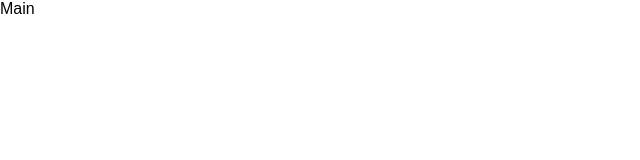
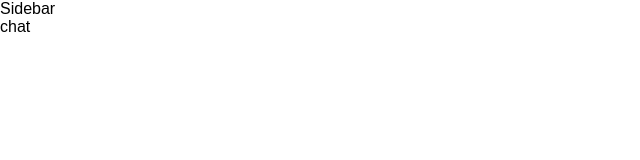
Before and after one commit to samkravitz/chatarang, a React (Create React App) app: page / in a window 1280 px wide. Shown: the top 160 px of the page, without its empty margins (0-640 px from the left). Built offline with nearby package versions, Linux system fonts and the light colour scheme.

Commit message:
Add 'Sidebar' and 'Chat' components

```diff
--- /dev/null
+++ b/src/Chat.js
@@ -0,0 +1,13 @@
+import React, {Component} from 'react'
+
+class Chat extends Component{
+    render(){
+        return(
+            <div className= "chat">
+            chat
+            </div>
+        )
+    }
+}
+
+export default Chat
--- a/src/Main.js
+++ b/src/Main.js
@@ -1,10 +1,14 @@
 import React, {Component} from 'react'
+
+import Sidebar from './Sidebar'
+import Chat from './Chat'
 
 class Main extends Component{
     render(){
         return(
             <div className="Main">
-            Main
+            <Sidebar />
+            <Chat />
             </div>
         )
     }
--- /dev/null
+++ b/src/Sidebar.js
@@ -0,0 +1,13 @@
+import React, {Component} from 'react'
+
+class Sidebar extends Component{
+    render(){
+        return(
+            <div className= "sidebar">
+            Sidebar
+            </div>
+        )
+    }
+}
+
+export default Sidebar
```
